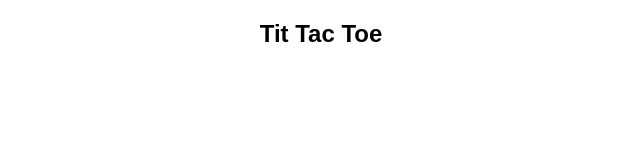
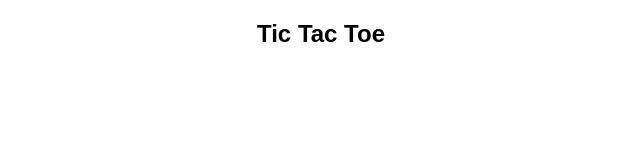
Before and after one commit to groundberry/react-tic-tac-toe, a React (Create React App) app: page / in a window 1280 px wide. Shown: the top 160 px of the page, without its empty margins (319-959 px from the left). Built offline with nearby package versions, Linux system fonts and the light colour scheme.

Commit message:
Add enzyme to project

```diff
--- a/package.json
+++ b/package.json
@@ -7,6 +7,7 @@
     "react-dom": "^15.6.1"
   },
   "devDependencies": {
+    "enzyme": "^2.8.2",
     "eslint": "^3.19.0",
     "eslint-config-airbnb": "^15.0.1",
     "eslint-plugin-import": "^2.3.0",
@@ -14,6 +15,7 @@
     "eslint-plugin-react": "^7.1.0",
     "npm-run-all": "^4.0.2",
     "react-scripts": "1.0.7",
+    "react-test-renderer": "^15.6.1",
     "stylelint": "^7.11.1",
     "stylelint-config-standard": "^16.0.0"
   },
--- a/src/App.jsx
+++ b/src/App.jsx
@@ -5,7 +5,7 @@ function App() {
   return (
     <div className="App">
       <div className="App-header">
-        <h2>Tit Tac Toe</h2>
+        <h2>Tic Tac Toe</h2>
       </div>
     </div>
   );
```
Also changed, not shown: .eslintrc.json, 1 other file (tests, documents, lock files or other folders).
